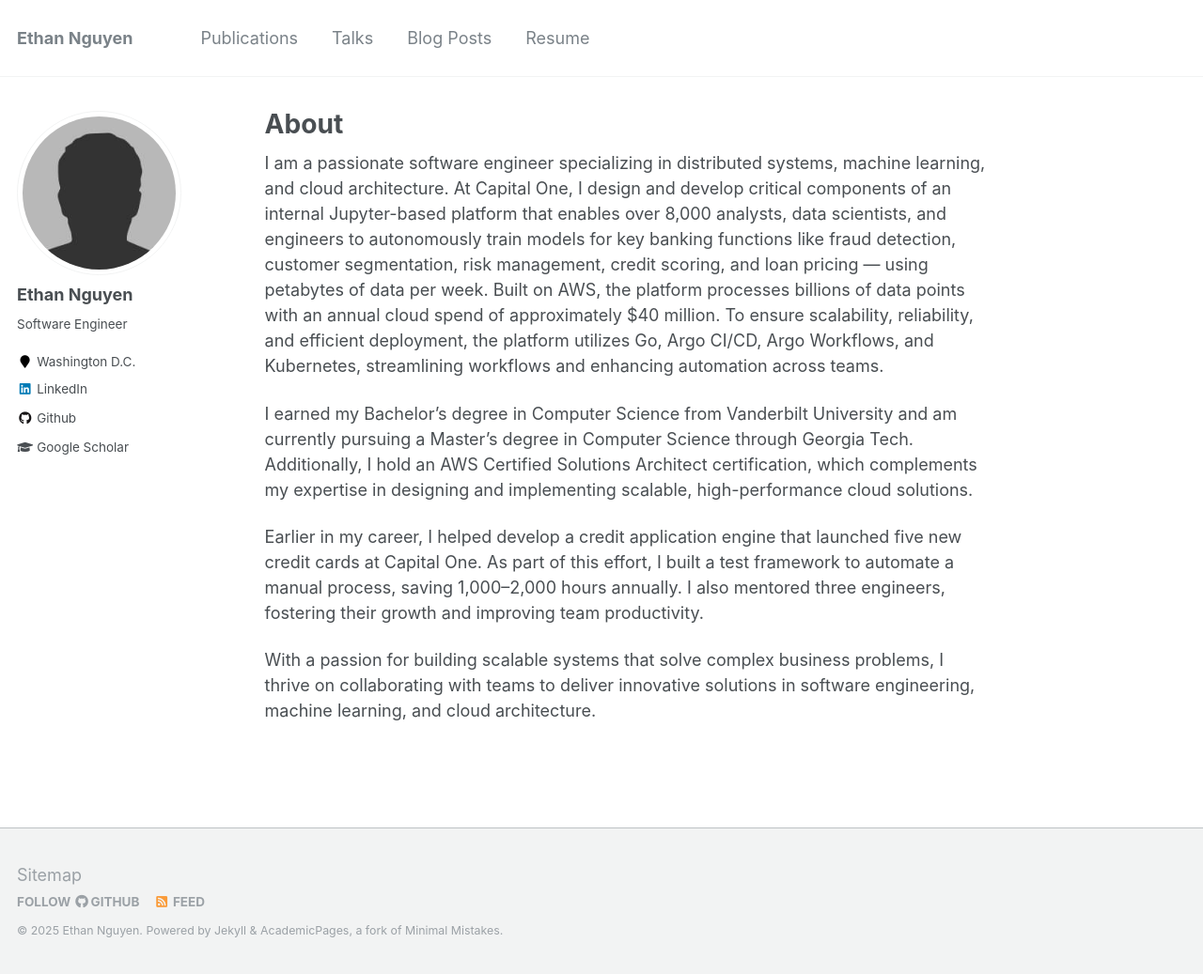
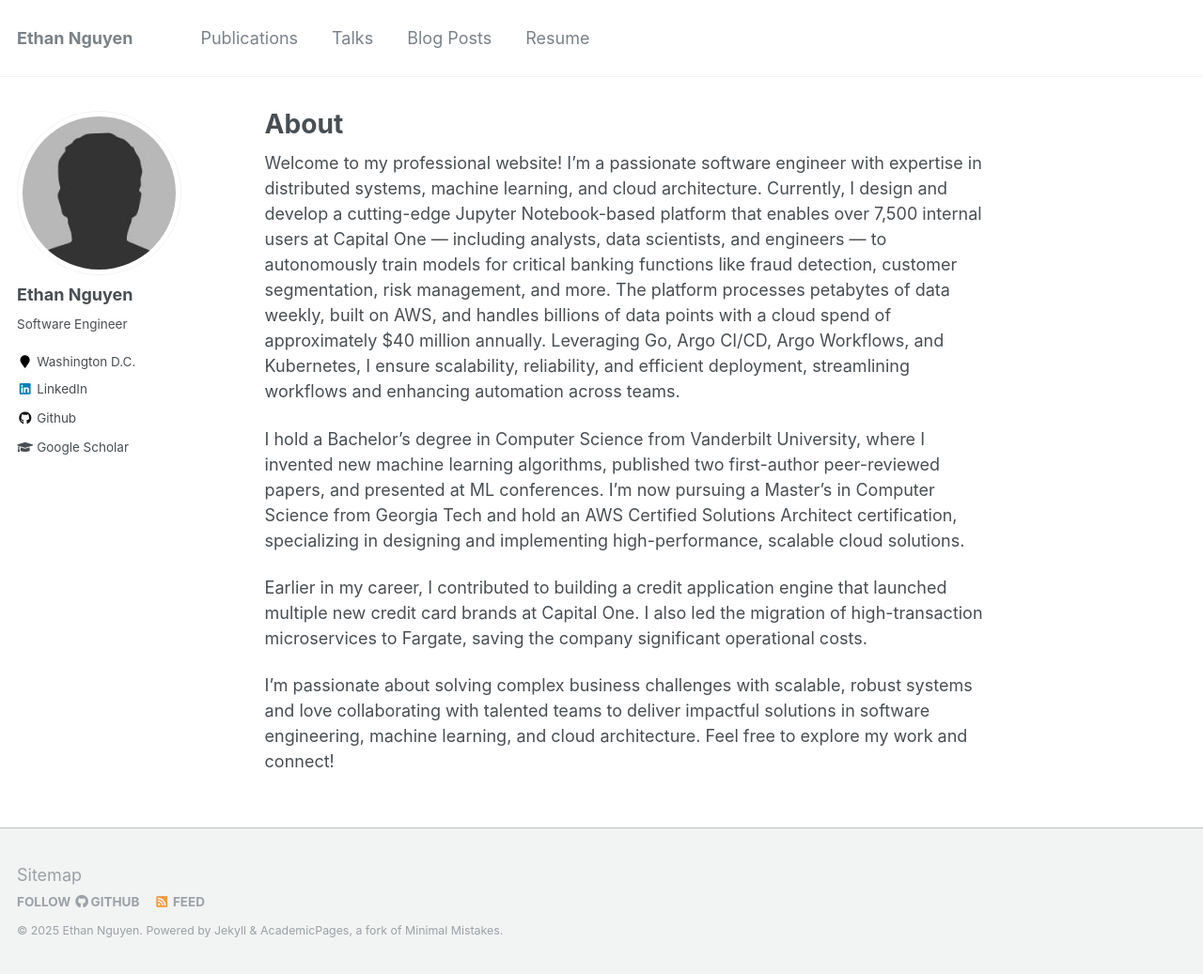
Before and after one commit to EthanHNguyen/ethanhnguyen.github.io, a Jekyll site: the page built from _pages/about.md, in a window 1280 px wide and 1037 px high. Shown: the whole window at 94% size. Built offline with Jekyll 4.4.1, drawn with Linux system fonts in a browser that asks for light colours.

Commit message:
fix: about me

```diff
--- a/_pages/about.md
+++ b/_pages/about.md
@@ -8,10 +8,10 @@
   - /about.html
 ---
 
-I am a passionate software engineer specializing in distributed systems, machine learning, and cloud architecture. At Capital One, I design and develop critical components of an internal Jupyter-based platform that enables over 8,000 analysts, data scientists, and engineers to autonomously train models for key banking functions like fraud detection, customer segmentation, risk management, credit scoring, and loan pricing — using petabytes of data per week. Built on AWS, the platform processes billions of data points with an annual cloud spend of approximately $40 million. To ensure scalability, reliability, and efficient deployment, the platform utilizes Go, Argo CI/CD, Argo Workflows, and Kubernetes, streamlining workflows and enhancing automation across teams.
+Welcome to my professional website! I'm a passionate software engineer with expertise in distributed systems, machine learning, and cloud architecture. Currently, I design and develop a cutting-edge Jupyter Notebook-based platform that enables over 7,500 internal users at Capital One — including analysts, data scientists, and engineers — to autonomously train models for critical banking functions like fraud detection, customer segmentation, risk management, and more. The platform processes petabytes of data weekly, built on AWS, and handles billions of data points with a cloud spend of approximately $40 million annually. Leveraging Go, Argo CI/CD, Argo Workflows, and Kubernetes, I ensure scalability, reliability, and efficient deployment, streamlining workflows and enhancing automation across teams.
 
-I earned my Bachelor’s degree in Computer Science from Vanderbilt University and am currently pursuing a Master’s degree in Computer Science through Georgia Tech. Additionally, I hold an AWS Certified Solutions Architect certification, which complements my expertise in designing and implementing scalable, high-performance cloud solutions.
+I hold a Bachelor’s degree in Computer Science from Vanderbilt University, where I invented new machine learning algorithms, published two first-author peer-reviewed papers, and presented at ML conferences. I’m now pursuing a Master’s in Computer Science from Georgia Tech and hold an AWS Certified Solutions Architect certification, specializing in designing and implementing high-performance, scalable cloud solutions.
 
-Earlier in my career, I helped develop a credit application engine that launched five new credit cards at Capital One. As part of this effort, I built a test framework to automate a manual process, saving 1,000–2,000 hours annually. I also mentored three engineers, fostering their growth and improving team productivity.
+Earlier in my career, I contributed to building a credit application engine that launched multiple new credit card brands at Capital One. I also led the migration of high-transaction microservices to Fargate, saving the company significant operational costs.
 
-With a passion for building scalable systems that solve complex business problems, I thrive on collaborating with teams to deliver innovative solutions in software engineering, machine learning, and cloud architecture.
+I’m passionate about solving complex business challenges with scalable, robust systems and love collaborating with talented teams to deliver impactful solutions in software engineering, machine learning, and cloud architecture. Feel free to explore my work and connect!
```
